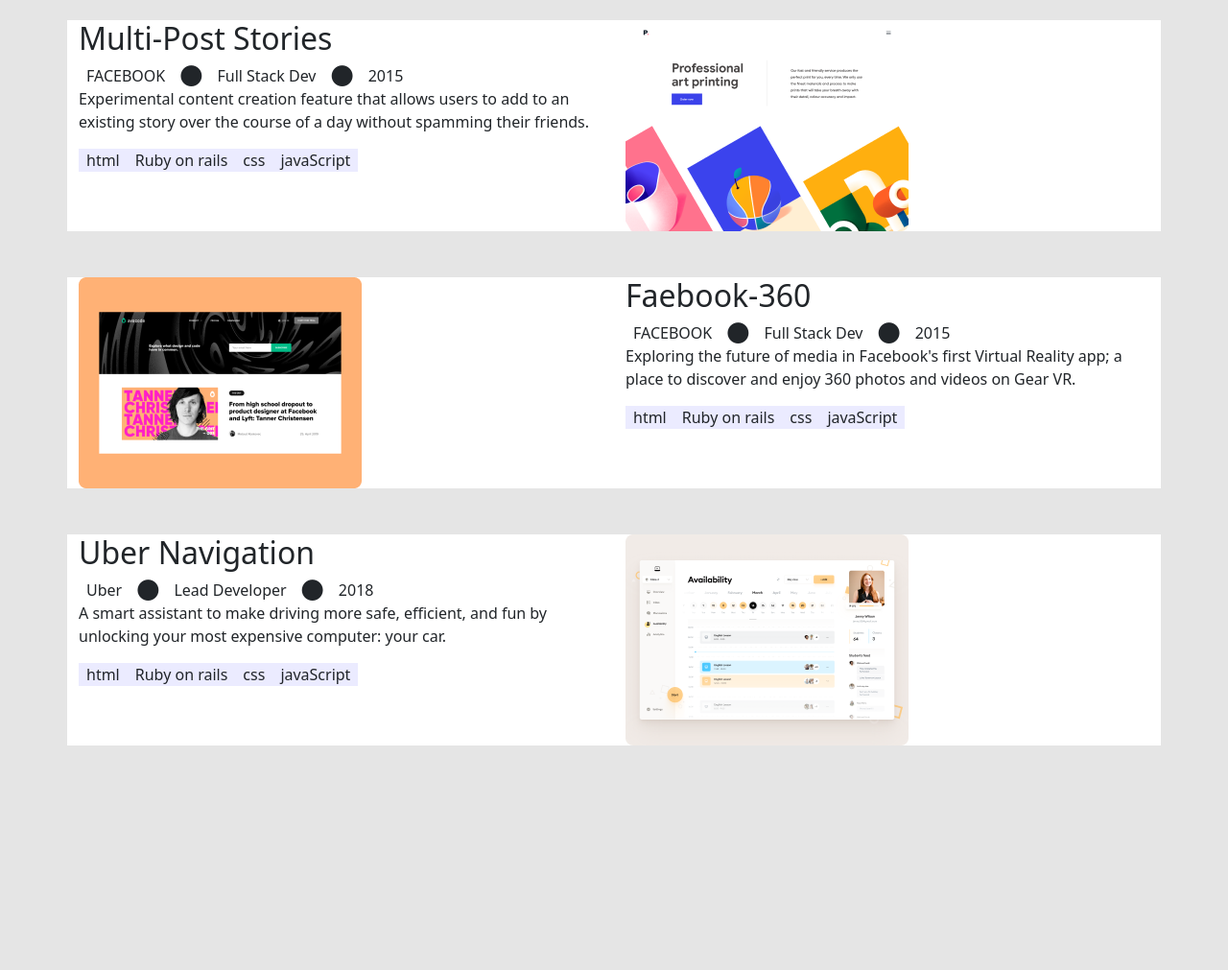
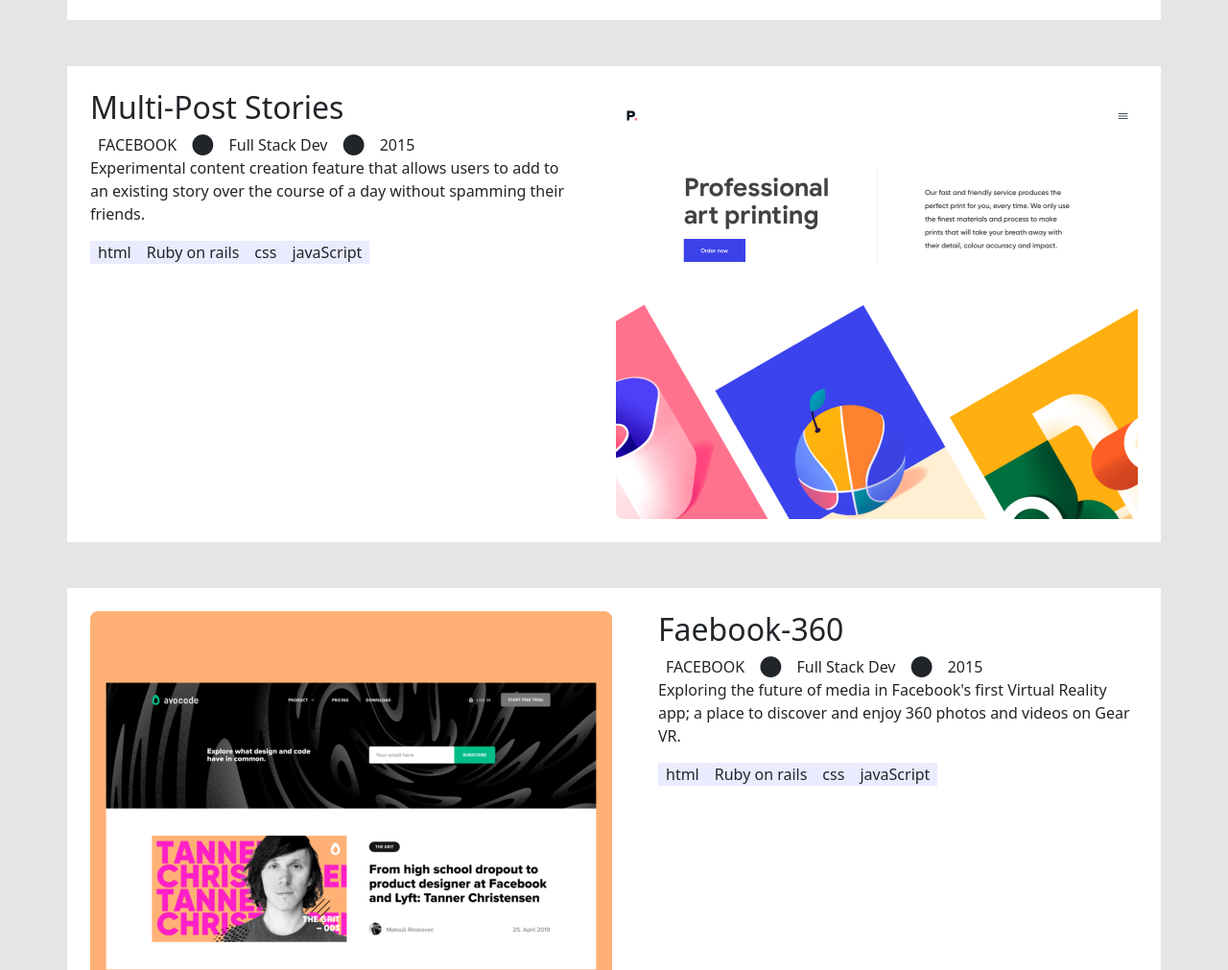
Before and after one commit to shakerAbuDrais/BootStrap-Project, a plain HTML site: page index.html in a window 1280 px wide. Shown: the part 1354-2365 px from the top of the page at 96% size. Before the commit the page ends 2131 px from the top, so only its background shows below. Drawn offline with nearby package versions, Linux system fonts and the light colour scheme.

Commit message:
New Images for the Cards
Padding 4 for the inside of the cards

```diff
--- a/index.html
+++ b/index.html
@@ -68,10 +68,10 @@
   <section class="container-fluid portfolio">
     <div class="container-md work-cards">
       <div class="row mt-5">
-        <div class="col-md">
+        <div class="col-md p-4">
           <img src="./assets/images/desktop1.png" alt="Tonic">
         </div>
-        <div class="col-md">
+        <div class="col-md p-4">
           <h2>Tonic</h2>
           <ul class="navbar-nav list-group-horizontal">
             <li class="px-2">CANPOY</li>
@@ -95,7 +95,7 @@
 
     <div class="container-md work-cards">
       <div class="row mt-5">
-        <div class="col-md">
+        <div class="col-md p-4">
           <h2>Multi-Post Stories</h2>
           <ul class="navbar-nav list-group-horizontal">
             <li class="px-2">FACEBOOK</li>
@@ -116,18 +116,18 @@
             </ul>
           </div>
         </div>
-        <div class="col-md">
-          <img src="./assets/images/Snapshoot3.png" alt="Professional-art">
+        <div class="col-md p-4">
+          <img src="./assets/images/desktop/desktop-image-2.png" alt="Professional-art">
         </div>
       </div>
     </div>
 
     <div class="container-md work-cards">
       <div class="row mt-5">
-        <div class="col-md">
-          <img src="./assets/images/Snapshoot_Portfolio.png" alt="Facebook-360">
+        <div class="col-md p-4">
+          <img src="./assets/images/desktop/desktop-image-3.png" alt="Facebook-360">
         </div>
-        <div class="col-md">
+        <div class="col-md p-4">
           <h2>Faebook-360</h2>
           <ul class="navbar-nav list-group-horizontal">
             <li class="px-2">FACEBOOK</li>
@@ -153,7 +153,7 @@
 
     <div class="container-md work-cards">
       <div class="row mt-5">
-        <div class="col-md">
+        <div class="col-md p-4">
           <h2>Uber Navigation</h2>
           <ul class="navbar-nav list-group-horizontal">
             <li class="px-2">Uber</li>
@@ -174,8 +174,8 @@
             </ul>
           </div>
         </div>
-        <div class="col-md">
-          <img src="./assets/images/Snapshoot1.png" alt="Tonic">
+        <div class="col-md p-4">
+          <img src="./assets/images/desktop/desktop-image-4.png" alt="Tonic">
         </div>
       </div>
     </div>
```
Also changed, not shown: assets/images/Snapshoot1.png (deleted), assets/images/Snapshoot2.png (deleted), assets/images/Snapshoot3.png (deleted), assets/images/Snapshoot_Portfolio.png (deleted), assets/images/desktop/desktop-image-2.png (added), assets/images/desktop/desktop-image-3.png (added), assets/images/desktop/desktop-image-4.png (added), bootstrap.scss (line endings or trailing spaces).
